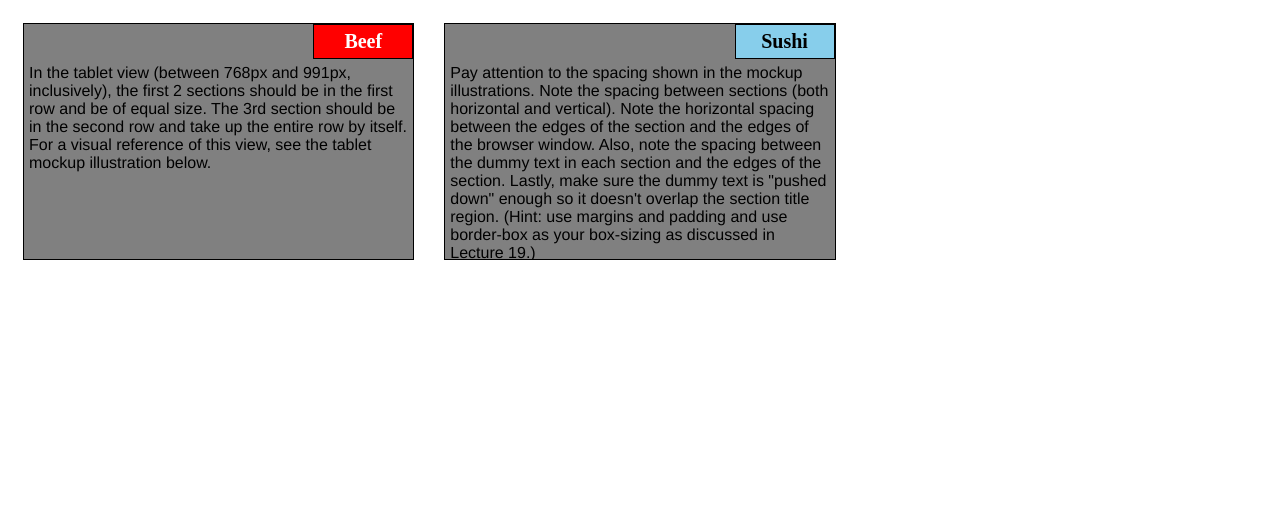
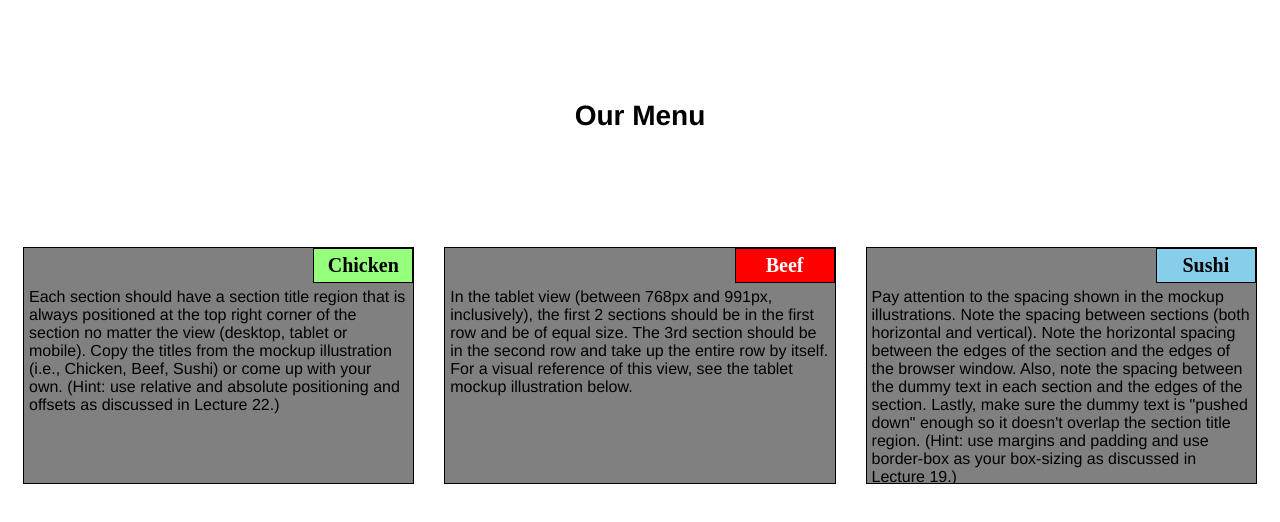
Before and after one commit to mahdi-mim/Coursera-HTML-CSS-Javascript-for-Web-Developers-by-Johns-Hopkins-University-, a plain HTML site: page module2-solution/index.html in a window 1280 px wide. Drawn offline with Linux system fonts and the light colour scheme.

Commit message:
Update index.html

```diff
--- a/module2-solution/index.html
+++ b/module2-solution/index.html
@@ -52,7 +52,7 @@
         text-align: center;
         font-size: 125%;
         font-weight: bold;
-        background-color: red;
+        background-color: rgb(150,300, 124);
 
     }
 
@@ -134,6 +134,18 @@
 </style>
 
 <body>
+    <h1>Our Menu</h1>
+    <section class="column-lg-4 colmn-md-6 colmn-sm-12">
+        <div>
+            <p class="sub1">Chicken</p>
+            <p class="content">
+                Each section should have a section title region that is always positioned at the top right corner of the
+                section no matter the view (desktop, tablet or mobile). Copy the titles from the mockup illustration
+                (i.e., Chicken, Beef, Sushi) or come up with your own. (Hint: use relative and absolute positioning and
+                offsets as discussed in Lecture 22.)
+            </p>
+        </div>
+    </section>
     <section class="column-lg-4 colmn-md-6 colmn-sm-12">
         <div>
             <p class="sub2">Beef</p>
```
